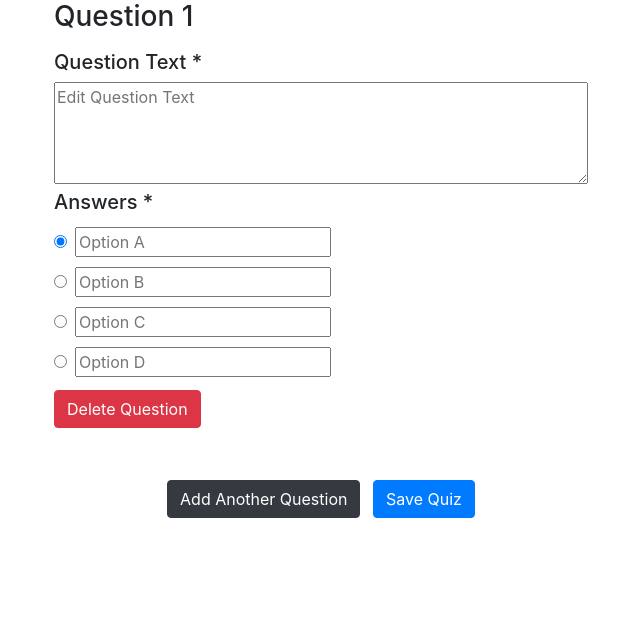
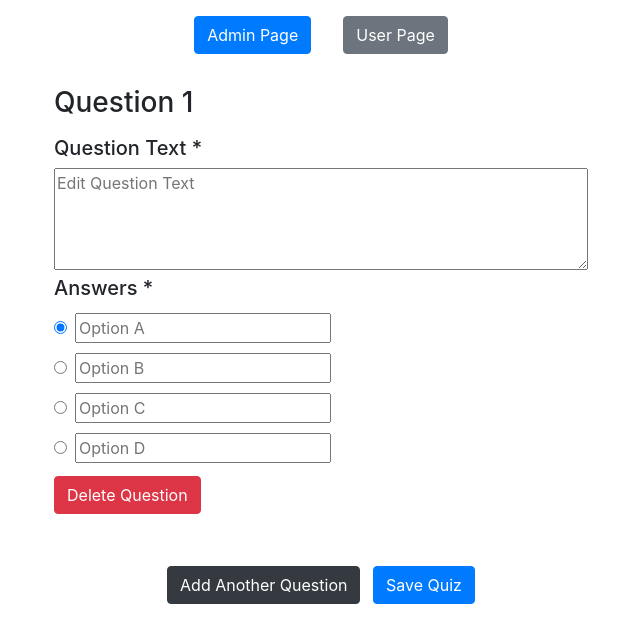
Before and after one commit to gregsakai/QuizCreator, a plain HTML site: page admin.html in a window 1280 px wide. Shown: the whole page, without its empty margins (319-959 px from the left). Drawn offline with nearby package versions, Linux system fonts and the light colour scheme.

Commit message:
Added navigation between pages

```diff
--- a/admin.html
+++ b/admin.html
@@ -15,6 +15,14 @@
 <body>
 
     <div class="d-flex flex-column align-items-center">
+        <div class="d-flex flex-row mb-3">
+            <a href="#" class="btn btn-primary m-3">
+                Admin Page
+            </a>
+            <a href="user.html" class="btn btn-secondary m-3">
+                User Page
+            </a>
+        </div>
         <div id="cont">
             <div id="questionForm" class="form-group">
                 <h3 id="questionNumber" class="mb-3">Question 1</h3>
```
Also changed, not shown: user.html (+9 -1 lines).
